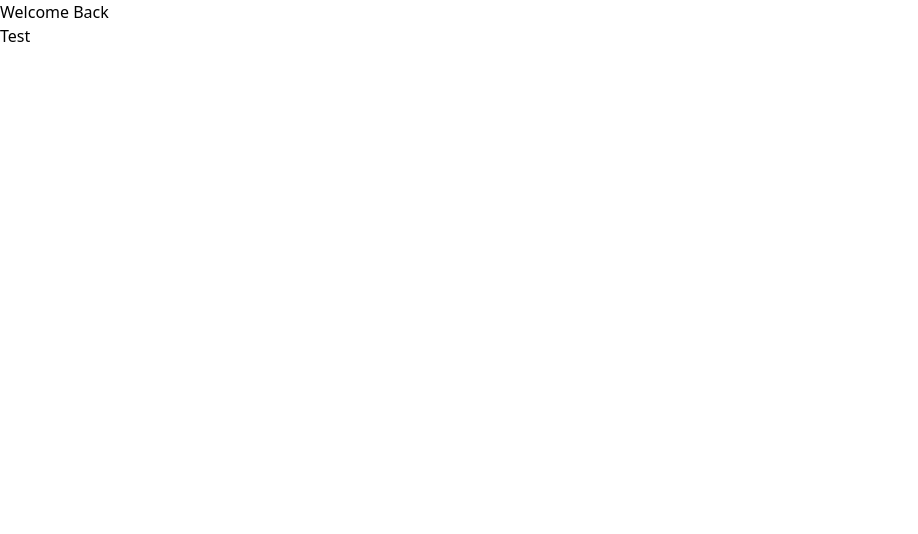
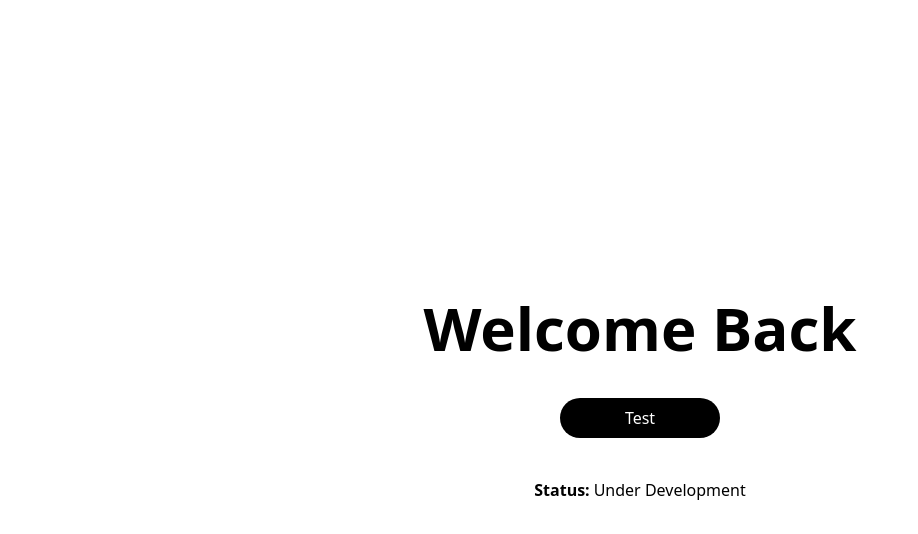
Before and after one commit to jsnowify/helping-hub, a React (Vite) app: page /login in a window 1280 px wide. Shown: the top 534 px of the page, without its empty margins (0-918 px from the left). Built offline with nearby package versions, Linux system fonts and the light colour scheme.

Commit message:
improve the ui

```diff
--- a/src/components/Login.jsx
+++ b/src/components/Login.jsx
@@ -3,8 +3,13 @@ import LoginButton from "./LoginButton";
 export const Login = () => {
   return (
     <>
-      <h1>Welcome Back</h1>
-      <LoginButton />
+      <div className="flex h-dvh flex-col justify-center gap-10">
+        <h1 className="flex justify-center font-bold text-6xl">Welcome Back</h1>
+        <LoginButton className="bg-black w-40 h-10 rounded-full text-white hover:shadow-2xl" />
+        <footer className="flex justify-center">
+          <span className="font-bold mr-1">Status: </span>Under Development
+        </footer>
+      </div>
     </>
   );
 };
--- a/src/components/LoginButton.jsx
+++ b/src/components/LoginButton.jsx
@@ -2,8 +2,8 @@ import { Link } from "react-router-dom";
 
 const LoginButton = () => {
   return (
-    <div>
-      <button>
+    <div className="flex justify-center">
+      <button className="bg-black w-40 h-10 rounded-full text-white hover:shadow-2xl">
         <Link to="Forms.jsx">Test</Link>
       </button>
     </div>
--- a/src/components/PageNotFound.jsx
+++ b/src/components/PageNotFound.jsx
@@ -3,6 +3,12 @@ export const PageNotFound = () => {
     <div className="flex justify-center flex-col items-center gap-3 h-dvh bg-black text-white">
       <h1 className="font-bold text-5xl ">404: Page Not Found</h1>
       <p>The page you requested could not be found.</p>
+      <footer className="mt-20">
+        <span className="font-bold">Developed by:</span> Snowi
+      </footer>
+      <footer>
+        <span className="font-bold">Status: </span>Under Development
+      </footer>
     </div>
   );
 };
```
